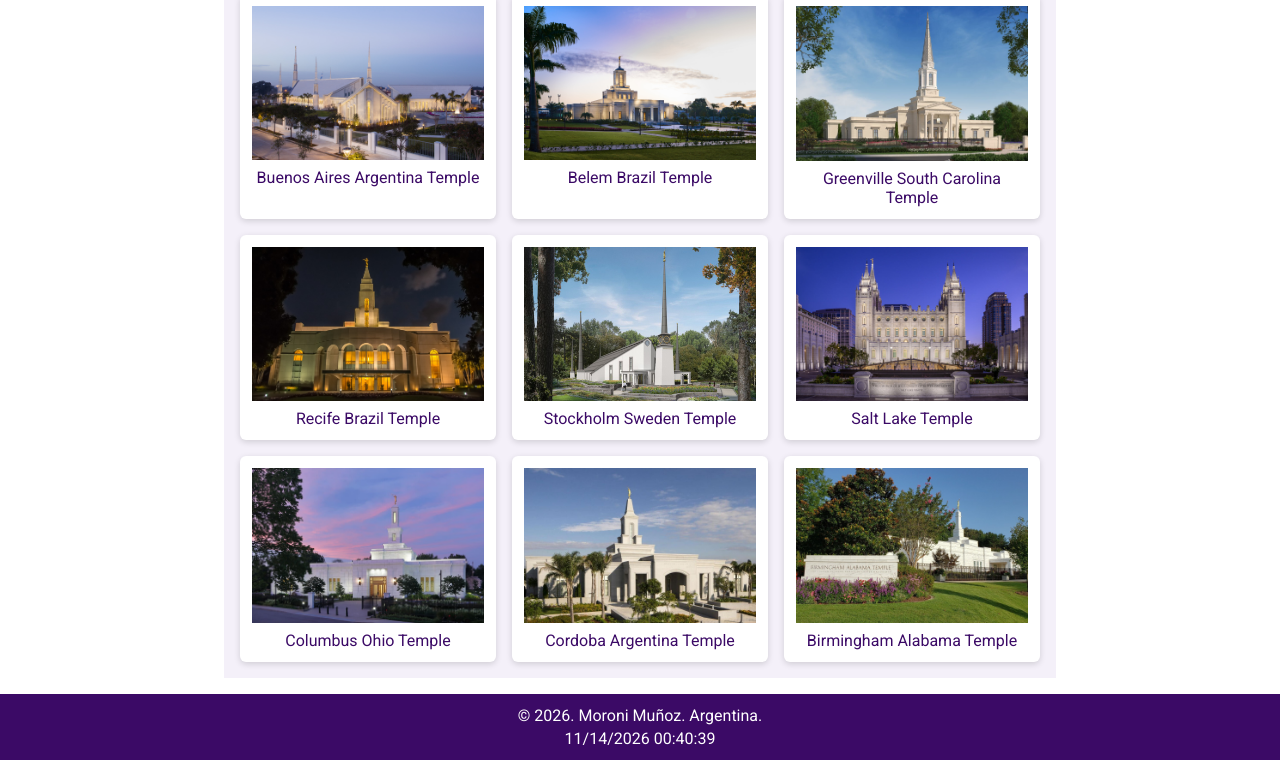
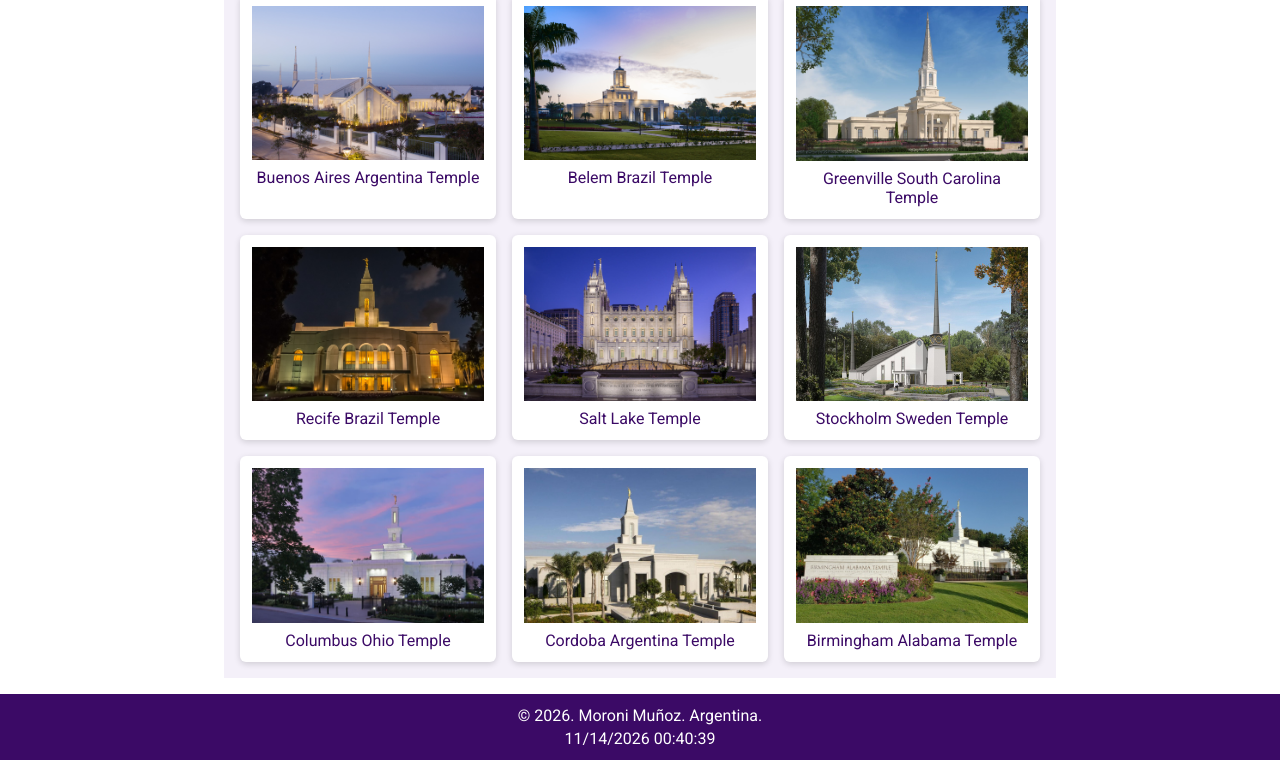
Before and after one commit to moronimunoz/wdd131, a plain HTML site: page temples.html in a window 1280 px wide. Shown: the part 176-936 px from the top of the page. Drawn offline with Linux system fonts and the light colour scheme.

Commit message:
salt lake inthe middle

```diff
--- a/temples.html
+++ b/temples.html
@@ -58,14 +58,13 @@
                 <figcaption>Recife Brazil Temple</figcaption>
             </figure>
             <figure class="album-item">
+                <img src="images/salt-lake-temple-75244-main.jpg" alt="Salt Lake Temple" loading="lazy" width="400" height="250">
+                <figcaption>Salt Lake Temple</figcaption>
+            </figure>
+            <figure class="album-item">
                 <img src="images/stockholm-sweden-temple-30267-main.jpg" alt="Stockholm Sweden Temple" loading="lazy"
                     width="400" height="250">
                 <figcaption>Stockholm Sweden Temple</figcaption>
-            </figure>
-            <figure class="album-item">
-                <img src="images/salt-lake-temple-75244-main.jpg" alt="Salt Lake Temple" loading="lazy" width="400"
-                    height="250">
-                <figcaption>Salt Lake Temple</figcaption>
             </figure>
             <figure class="album-item">
                 <img src="images/columbus-ohio-temple-57341-main.jpg" alt="Columbus Ohio Temple" loading="lazy"
```
